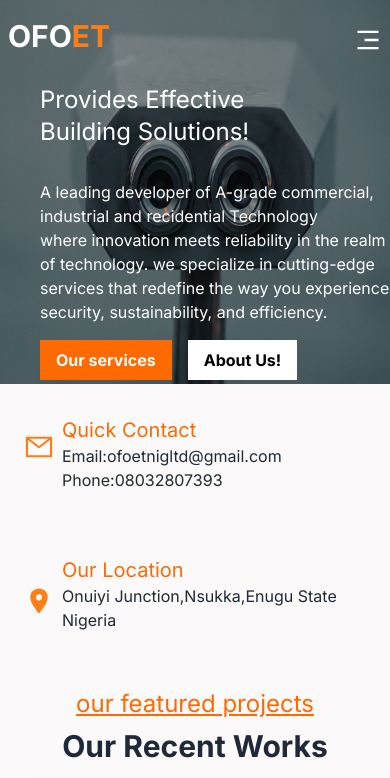
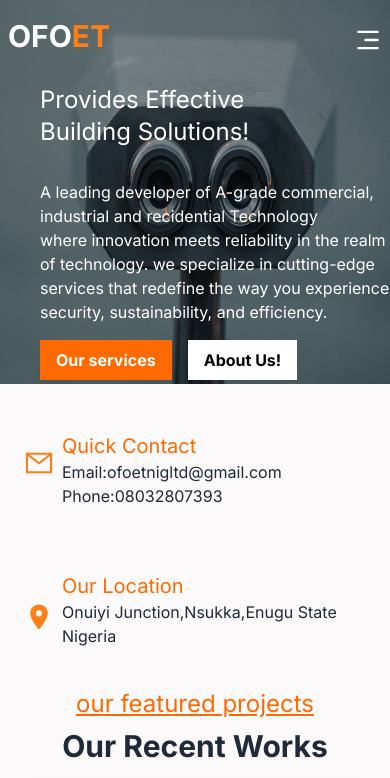
Before and after one commit to Aribobo/ofoet, a Next.js app: page / in a window 390 px wide. Shown: the top 778 px of the page. Built offline with nearby package versions, Linux system fonts and the light colour scheme.

Commit message:
write up

```diff
--- a/app/components/Hero.jsx
+++ b/app/components/Hero.jsx
@@ -97,8 +97,8 @@ A leading developer of A-grade commercial, industrial and recidential Technology
         {/* end here */}
         </div>
         {/* the div below is for small devices */}
-        <div className="grid grid-cols md:hidden sm:hidden
-         lg:hidden">
+        <div className="grid grid-cols mt-4 md:hidden sm:hidden
+         lg:hidden ">
   <div className="ml-4 flex text-start items-start ">
           <p className="py-12 px-2">  <a href="mailto:ofoetnigltd@gmail.com">
               <AiOutlineMail  size={30} className="flex text-3xl cursor-pointer text-[#fd7e14] hover:text-[#ff6a00]" />
```
